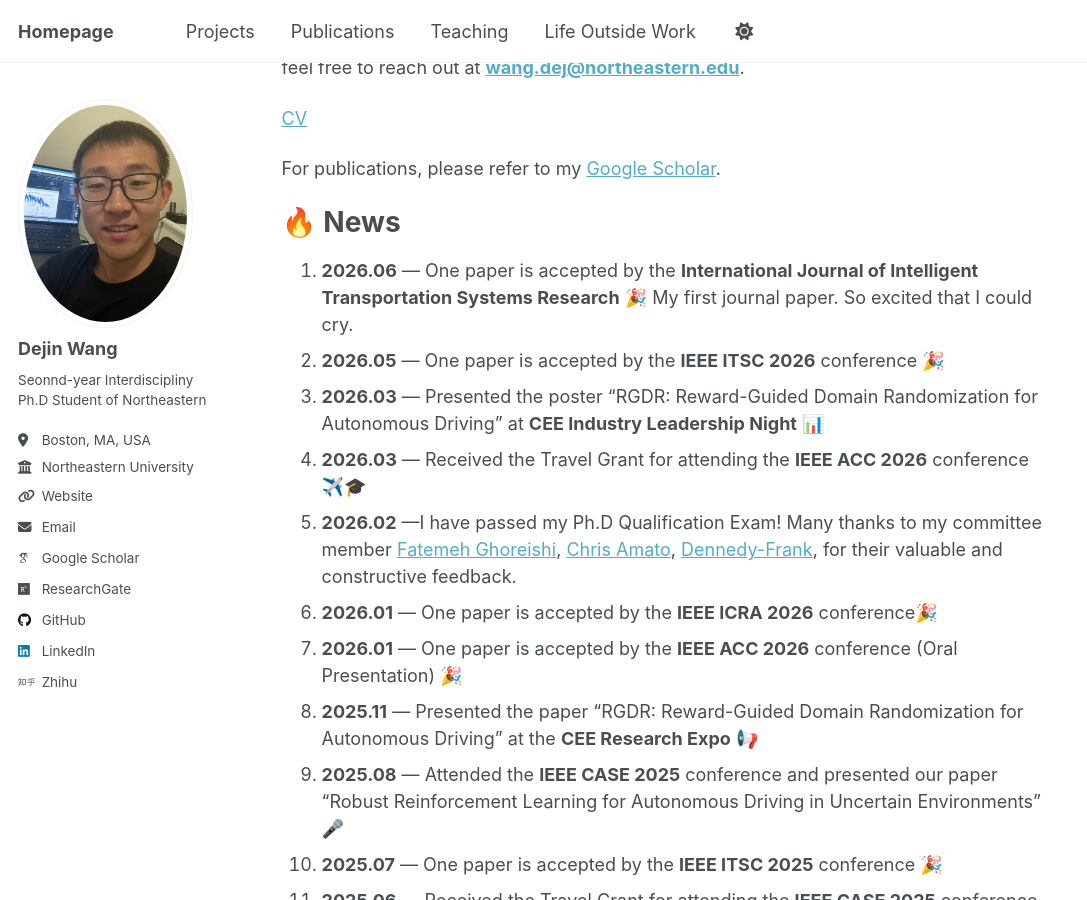
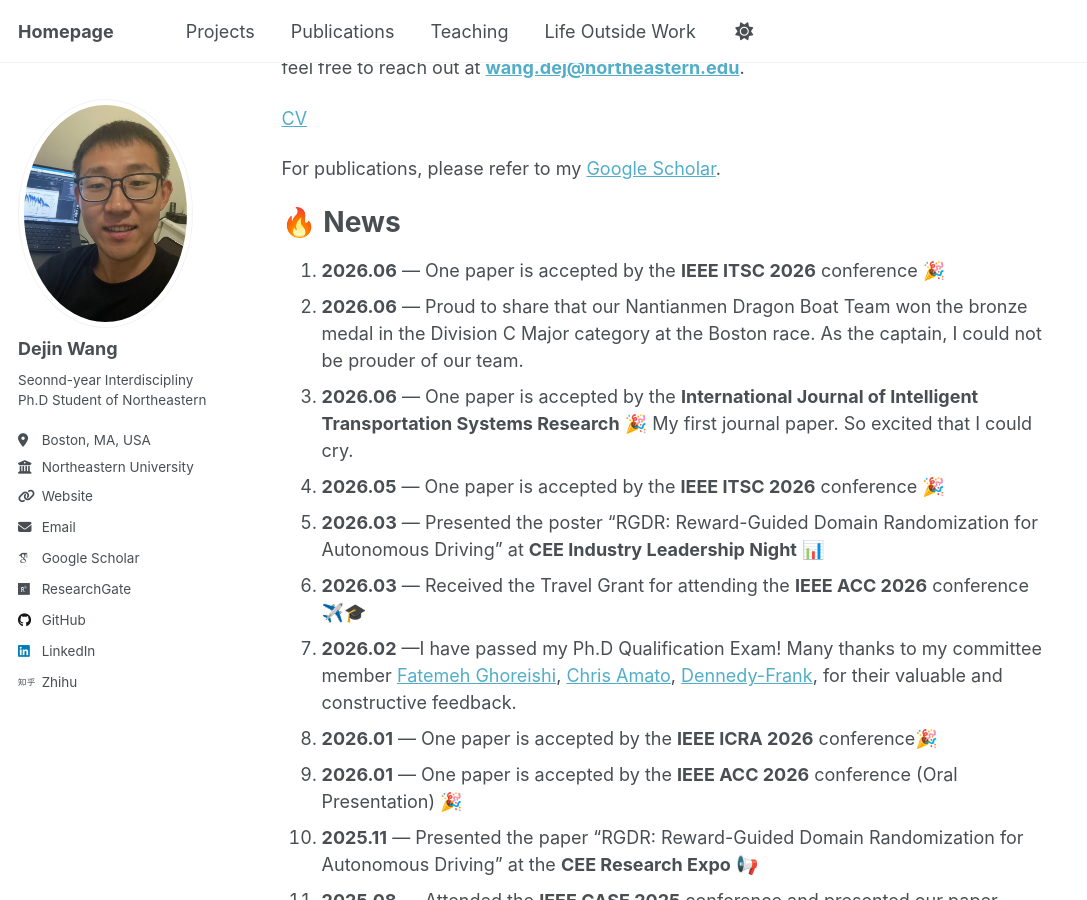
Before and after one commit to dejin-wang/dejin-wang.github.io, a Jekyll site: the page built from _pages/about.md, in a window 1280 px wide and 900 px high, scrolled down 311 px. Shown: the whole window, without its empty margins (0-1087 px from the left). Built offline with Jekyll 4.4.1, drawn with Linux system fonts in a browser that asks for light colours; some web fonts are replaced; a script that is not in the unit is left out.

Commit message:
Update about.md

```diff
--- a/_pages/about.md
+++ b/_pages/about.md
@@ -20,19 +20,22 @@ For publications, please refer to my [Google Scholar](https://scholar.google.com
 
 🔥 News
 ======
-1. **2026.06** — One paper is accepted by the **International Journal of Intelligent Transportation Systems Research** 🎉 My first journal paper. So excited that I could cry.
-2. **2026.05** — One paper is accepted by the **IEEE ITSC 2026** conference 🎉
-3. **2026.03** — Presented the poster “RGDR: Reward-Guided Domain Randomization for Autonomous Driving” at **CEE Industry Leadership Night** 📊
-4. **2026.03** — Received the Travel Grant for attending the **IEEE ACC 2026** conference ✈️🎓
-5. **2026.02** —I have passed my Ph.D Qualification Exam! Many thanks to my committee member [Fatemeh Ghoreishi](https://ghoreishi.lab.northeastern.edu/), [Chris Amato](https://www.khoury.northeastern.edu/people/chris-amato/), [Dennedy-Frank](https://coe.northeastern.edu/people/dennedy-frank-james/), for their valuable and constructive feedback.
-6. **2026.01** — One paper is accepted by the **IEEE ICRA 2026** conference🎉
-7. **2026.01** — One paper is accepted by the **IEEE ACC 2026** conference (Oral Presentation) 🎉
-8. **2025.11** — Presented the paper “RGDR: Reward-Guided Domain Randomization for Autonomous Driving” at the **CEE Research Expo** 📢
-9. **2025.08** — Attended the **IEEE CASE 2025** conference and presented our paper “Robust Reinforcement Learning for Autonomous Driving in Uncertain Environments” 🎤
-10. **2025.07** — One paper is accepted by the **IEEE ITSC 2025** conference 🎉
-11. **2025.06** — Received the Travel Grant for attending the **IEEE CASE 2025** conference ✈️🎓
-12. **2025.05** — One paper is accepted by the **IEEE CASE 2025** conference 🎉
-13. **2024.12** — Presented the poster “Probabilistic Adaptation for Robust Decision-Making of Autonomous Vehicles in Non-Stationary Environments” at **CEE Industry Night** 📊
+
+1. **2026.06** — One paper is accepted by the **IEEE ITSC 2026** conference 🎉
+2. **2026.06** — Proud to share that our Nantianmen Dragon Boat Team won the bronze medal in the Division C Major category at the Boston race. As the captain, I could not be prouder of our team.
+4. **2026.06** — One paper is accepted by the **International Journal of Intelligent Transportation Systems Research** 🎉 My first journal paper. So excited that I could cry.
+5. **2026.05** — One paper is accepted by the **IEEE ITSC 2026** conference 🎉
+6. **2026.03** — Presented the poster “RGDR: Reward-Guided Domain Randomization for Autonomous Driving” at **CEE Industry Leadership Night** 📊
+7. **2026.03** — Received the Travel Grant for attending the **IEEE ACC 2026** conference ✈️🎓
+8. **2026.02** —I have passed my Ph.D Qualification Exam! Many thanks to my committee member [Fatemeh Ghoreishi](https://ghoreishi.lab.northeastern.edu/), [Chris Amato](https://www.khoury.northeastern.edu/people/chris-amato/), [Dennedy-Frank](https://coe.northeastern.edu/people/dennedy-frank-james/), for their valuable and constructive feedback.
+9. **2026.01** — One paper is accepted by the **IEEE ICRA 2026** conference🎉
+10. **2026.01** — One paper is accepted by the **IEEE ACC 2026** conference (Oral Presentation) 🎉
+11. **2025.11** — Presented the paper “RGDR: Reward-Guided Domain Randomization for Autonomous Driving” at the **CEE Research Expo** 📢
+12. **2025.08** — Attended the **IEEE CASE 2025** conference and presented our paper “Robust Reinforcement Learning for Autonomous Driving in Uncertain Environments” 🎤
+13. **2025.07** — One paper is accepted by the **IEEE ITSC 2025** conference 🎉
+14. **2025.06** — Received the Travel Grant for attending the **IEEE CASE 2025** conference ✈️🎓
+15. **2025.05** — One paper is accepted by the **IEEE CASE 2025** conference 🎉
+16. **2024.12** — Presented the poster “Probabilistic Adaptation for Robust Decision-Making of Autonomous Vehicles in Non-Stationary Environments” at **CEE Industry Night** 📊
 
 
 
```
